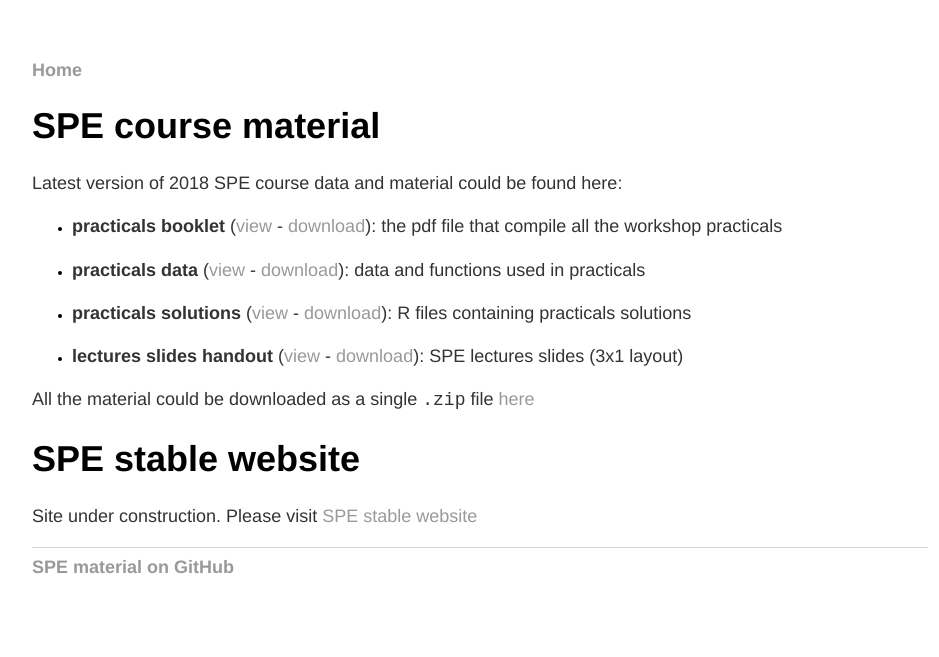
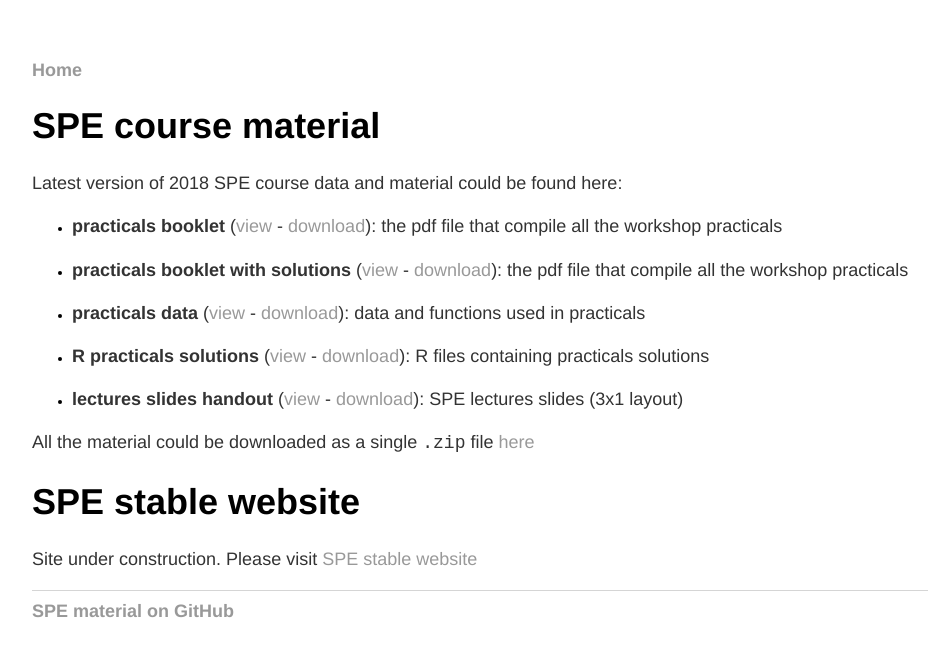
Before and after one commit to SPE-R/SPE-R.github.io, a Jekyll site: the page built from index.md, in a window 1280 px wide. Shown: the top 657 px of the page, without its empty margins (160-1099 px from the left). Built offline with Jekyll 4.4.1, drawn with Linux system fonts in a browser that asks for light colours.

Commit message:
add link to prac-sol.pdf

```diff
--- a/index.md
+++ b/index.md
@@ -12,10 +12,13 @@
   - **practicals booklet** ([view](https://github.com/SPE-R/SPE-R.github.io/blob/travis-build/pracs.pdf) -
   [download](https://github.com/SPE-R/SPE-R.github.io/raw/travis-build/pracs.pdf)): the pdf file that compile all the workshop practicals
 
+  - **practicals booklet with solutions** ([view](https://github.com/SPE-R/SPE-R.github.io/blob/travis-build/pracs-sol.pdf) -
+  [download](https://github.com/SPE-R/SPE-R.github.io/raw/travis-build/pracs-sol.pdf)): the pdf file that compile all the workshop practicals
+
   - **practicals data** ([view](https://github.com/SPE-R/SPE-R.github.io/tree/travis-build/data) -
   [download](https://github.com/SPE-R/SPE-R.github.io/raw/travis-build/data.zip)): data and functions used in practicals
 
-  - **practicals solutions** ([view](https://github.com/SPE-R/SPE-R.github.io/tree/travis-build/Rsolutions) -
+  - **R practicals solutions** ([view](https://github.com/SPE-R/SPE-R.github.io/tree/travis-build/Rsolutions) -
   [download](https://github.com/SPE-R/SPE-R.github.io/raw/travis-build/Rsolutions.zip)): R files containing practicals solutions
 
   - **lectures slides handout** ([view](https://github.com/SPE-R/SPE-R.github.io/blob/travis-build/SPE-2018-lectures-3x1.pdf) -
```
